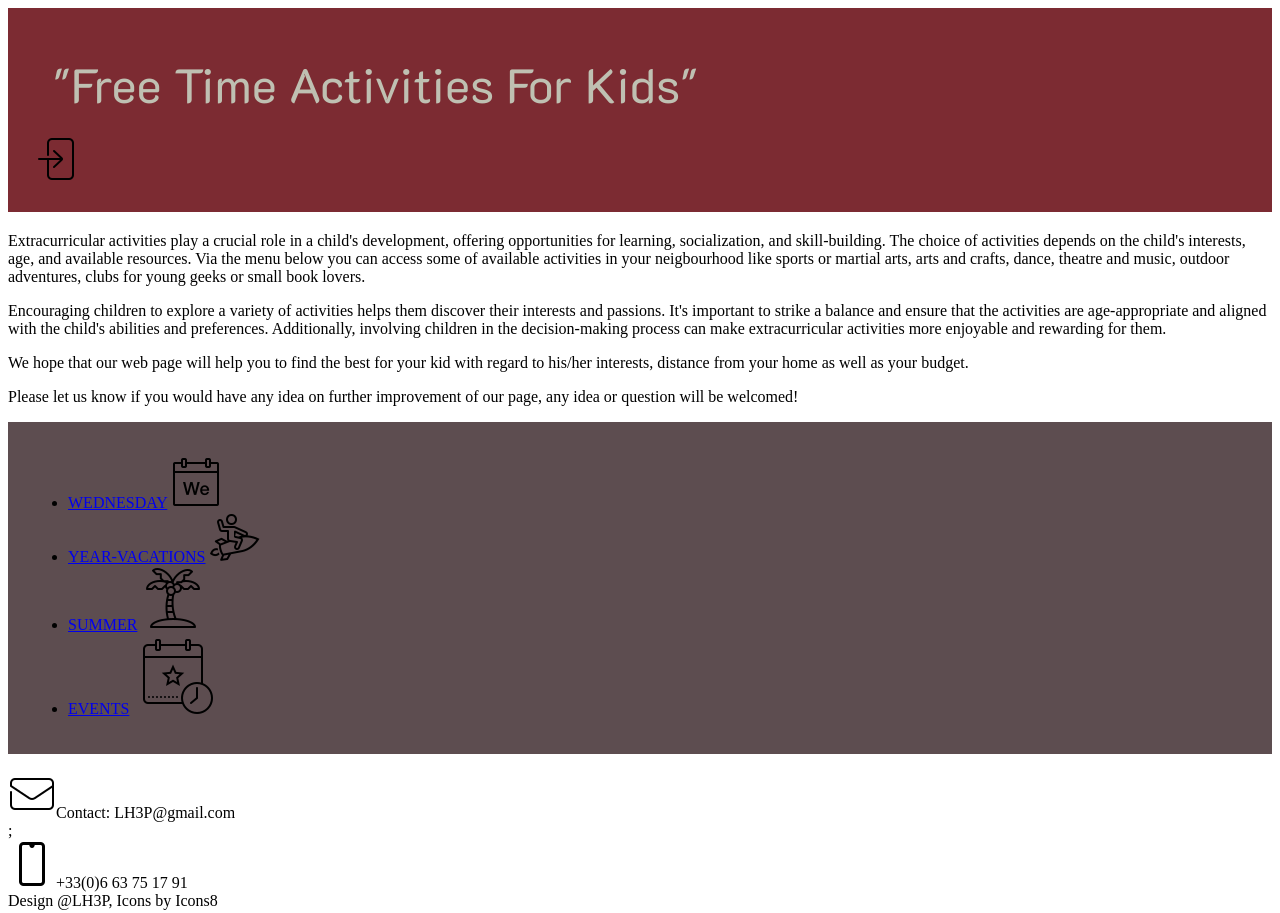
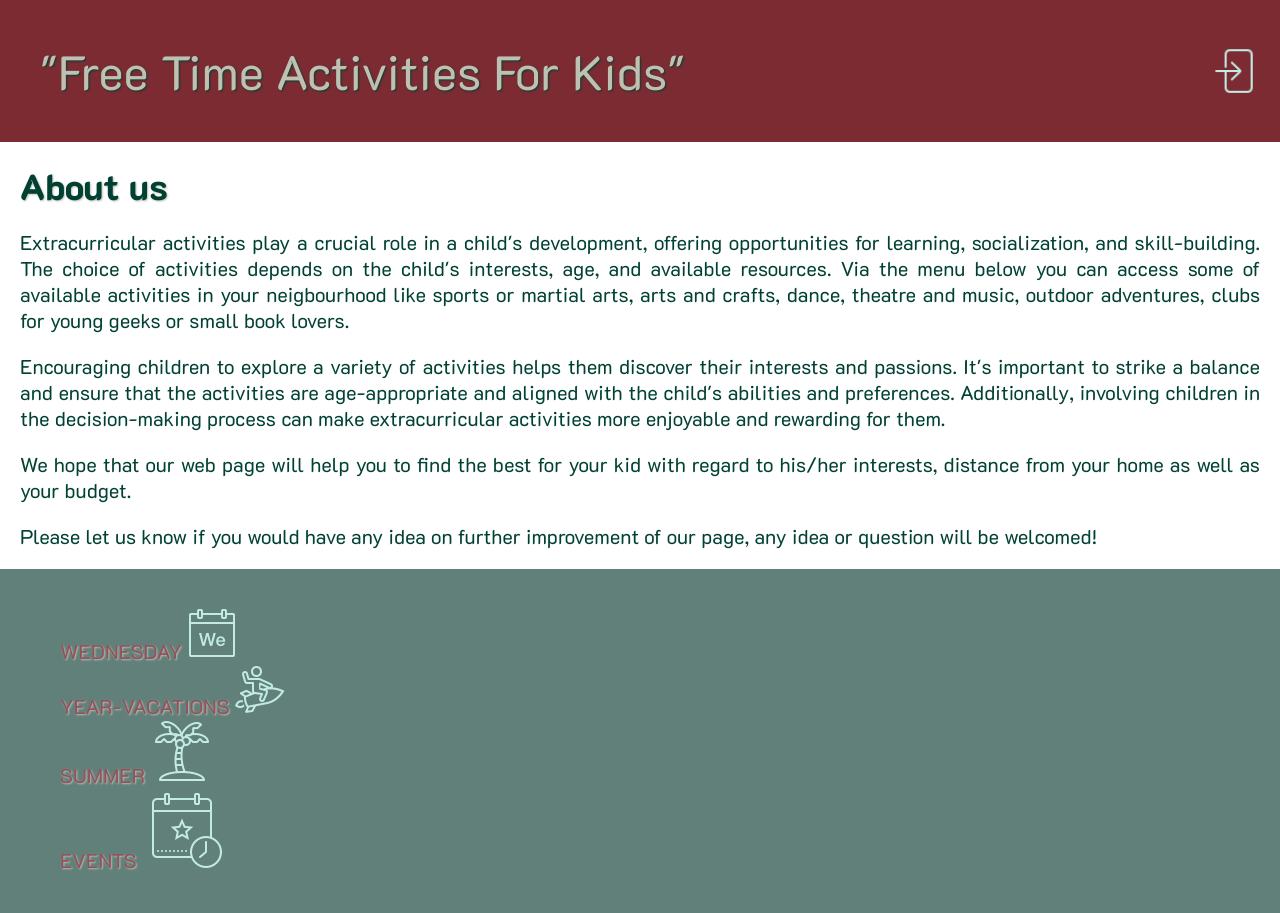
Before and after one commit to LH3P/FinalProject, an Eleventy site: page index.html in a window 1280 px wide. Shown: the top 913 px of the page. Built offline with nearby package versions, Linux system fonts and the light colour scheme; Eleventy itself is replaced by a stand-in of ours; files that its build step writes are made by us from their sources.

Commit message:
sass correction

```diff
--- a/SCSS/_footer.scss
+++ b/SCSS/_footer.scss
@@ -1,6 +1,6 @@
 @use 'colors';
 @use 'main';
-@use 'form'
+@use 'form';
 
 .footer {
     display: flex;
@@ -19,7 +19,7 @@
     &__icon{
         min-width: 50px;
         min-height: 50px;
-        background-color: $card-background;
+        background-color: colors.$card-background;
     }
 
     &__container {
--- a/SCSS/_header.scss
+++ b/SCSS/_header.scss
@@ -2,41 +2,48 @@
 @use 'main';
 
 //font
-
 $font-header:K2D;
 $font-size-header:48px;
 
 
-.header {
+.header-container {
     display: flex;
-    flex-direction: column;
-    flex-wrap: wrap;
-    flex: 0 0 1;
+    flex-direction: row;
+    flex-wrap:nowrap;
+    flex: 1 1 auto;
     justify-content: space-between;
+    row-gap: 20px;
     height: fit-content;
-    align-items: baseline;
+    align-items: center;
     border: 5px solid colors.$header;
     padding: main.$spacer;
     margin-bottom: main.$spacer;
     background-color: colors.$header;
+    border:0;
+}
+
+.header{
 
     &__title{
         color:colors.$card-background;
+        text-shadow: 1px 1px 2px colors.$primary-color;
         padding:main.$spacer;
         font-family: $font-header;
         align-items: start;
-        font-size: $font-size-headers;
-        display: inline-block;
+        font-size: $font-size-header;
+        display:flex;
     }
     &__sign-in{
-        display: inline-block;
+        align-items: end;
+        display:flex;
     }
     &__img{
-        float:inline-end;
+        display:flex;
+        align-items: end;
+        overflow: unset;
         width: 50px;
         height: 50px;
         color: colors.$card-background;
-        align-items: right;
-        overflow: unset;
+        filter: saturate(500%) contrast(800%) brightness(500%) invert(80%) sepia(50%) hue-rotate(120deg);
     }
 }
--- a/SCSS/_main.scss
+++ b/SCSS/_main.scss
@@ -1,19 +1,10 @@
 @use 'colors';
-@use 'footer';
-@use 'form';
-@use 'grid';
-@use 'header';
-@use 'menu';
-@use 'org-card';
-@use 'page';
-@use 'sign-in-form';
-
 
 //font
 $font-base: K2D,sans-serif;
 $font-size-h1:48px;
 $font-size-h2:36px;
-$font-size-body:24px;
+$font-size-body:20px;
 $font-size-footer:16px;
 
 //space
@@ -27,6 +18,12 @@ html {
     box-sizing: inherit;
 }
 
+body{
+    margin:0;
+    padding:0;
+    font-family:$font-base;
+    font-size: $font-size-body;
+}
 .a{
     color:colors.$secondary-color;
 
@@ -37,13 +34,18 @@ html {
 }
 
 .introduction {
-    font-size:$font-size-body;
+    padding:0 $spacer;
     text-align:justify;
-    color: blue;
+    color: colors.$primary-color;
     margin-block-end:0;
     margin-block-start:0 ;
 }
-
+h2{
+    font: $font-base;
+    font-size: $font-size-h2;
+    text-shadow: 1px 1px 2px colors.$card-background;
+    margin:0;
+}
 .p{
     padding: $spacer;
     text-align: justify;
--- a/SCSS/_menu.scss
+++ b/SCSS/_menu.scss
@@ -8,22 +8,28 @@ $font-size-headers:48px;
 $font-size-body:24px;
 
 .menu {
-    padding: $spacer;
-    background-color: aqua;
+    padding:main.$spacer;
+    background-color: colors.$grid-background;
 
     &__list{
-        display:flex;
         list-style-type: none;
-
+    }
+    &__item{
+        display: flex;
+        flex-direction: column-reverse;
+    }
     &__link{
         color:colors.$secondary-color;
-
+        display: inline-block;
+        text-decoration: none;
+        text-shadow: 1px 1px 2px colors.$card-background;
+        font-size: main.$font-size-menu;
+    }
     &__icon{
         min-width: 50px;
         min-height: 50px;
-        background-color: $card-background;
-        color: $card-background;
-    }
+        color: colors.$card-background;
+        filter: saturate(500%) contrast(900%) brightness(500%) invert(80%) sepia(50%) hue-rotate(120deg);
     }
 }
 .menu {
--- a/SCSS/_org-card.scss
+++ b/SCSS/_org-card.scss
@@ -2,9 +2,8 @@
 @use 'main';
 @use 'grid';
 
-.org-cards
-    &__org.card {
-    background-color: #4c7706;
+.org-cards {
+    background-color:colors.$card-background;
     color: white;
     text-align: center;
   }
--- a/SCSS/_sign-in-form.scss
+++ b/SCSS/_sign-in-form.scss
@@ -1,10 +1,11 @@
-
+@use 'colors';
+@use'main';
 
 .a{
-    color:$secondary-color;
+    color:colors.$secondary-color;
 
     &:hover,
     &:focus {
-        color: $primary-color;
+        color: colors.$primary-color;
     }
 }
--- a/_includes/layouts/main.njk
+++ b/_includes/layouts/main.njk
@@ -5,7 +5,6 @@
     <meta name="viewport" content="width=device-width, initial-scale=1.0">
     <title>KidsAfterSchool</title>
     <link href="https://fonts.googleapis.com/css2?family=K2D:ital,wght@0,100;0,200;0,400;0,600;0,800;1,100;1,200;1,400;1,600;1,800&display=swap" rel="stylesheet">
-    <link rel="stylesheet" href="/css/style.css">
 
 	<!-- Náš vlastní styl -->
 	<link rel="stylesheet" href="/css/style.css">
--- a/_includes/partials/header.njk
+++ b/_includes/partials/header.njk
@@ -1,7 +1,8 @@
 <header class="header">
+    <div class="header-container">
         <div class="header__title">"Free Time Activities For Kids"</div>
         <a href="header__sign-in">
             <img class="header__img" src="/images/icons8-sign-in.png" alt="sign-in">
         </a>
-
+    </div>
 </header>
--- a/index.html
+++ b/index.html
@@ -8,6 +8,7 @@ layout: layouts/main.njk
 <div class="introduction">
 
 	<main class="about">
+        <h2>About us</h2>
 
 		<p>Extracurricular activities play a crucial role in a child's development, offering opportunities for learning, socialization, and skill-building. The choice of activities depends on the child's interests, age, and available resources. Via the menu below you can access some of available activities in your neigbourhood like sports or martial arts, arts and crafts, dance, theatre and music, outdoor adventures, clubs for young geeks or small book lovers.</p>
 
```
Also changed, not shown: events.html (+0 -11 lines), summer.html (+3 -11 lines), wednesday.html (+3 -11 lines), year-vacations.html (+3 -11 lines), CSS/style.css, 1 other file.
